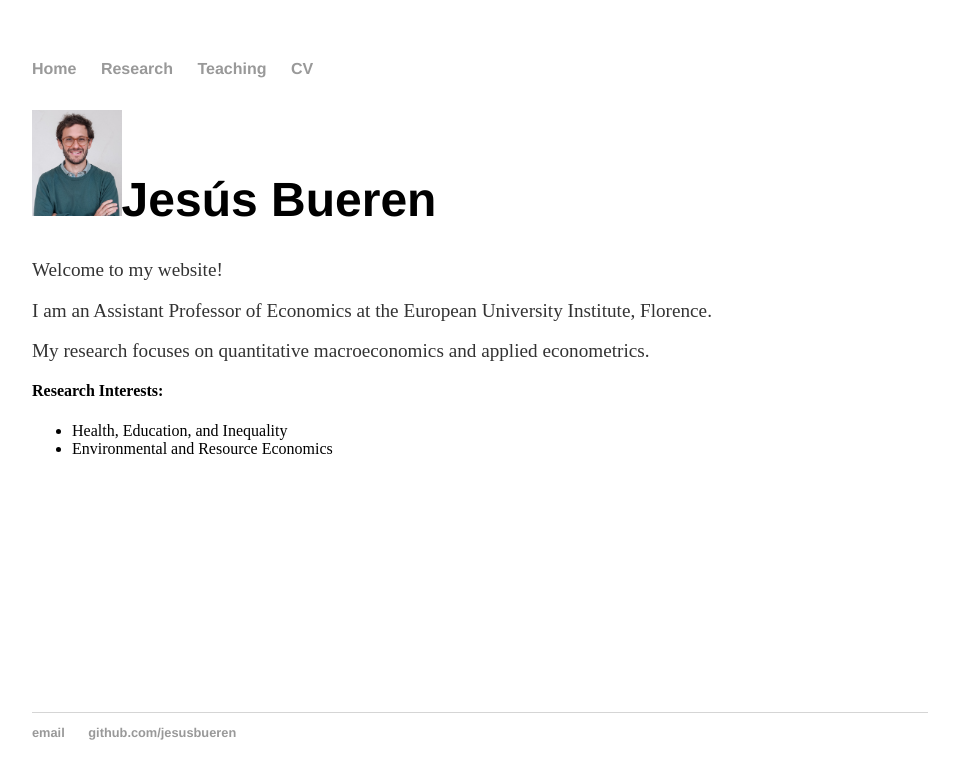
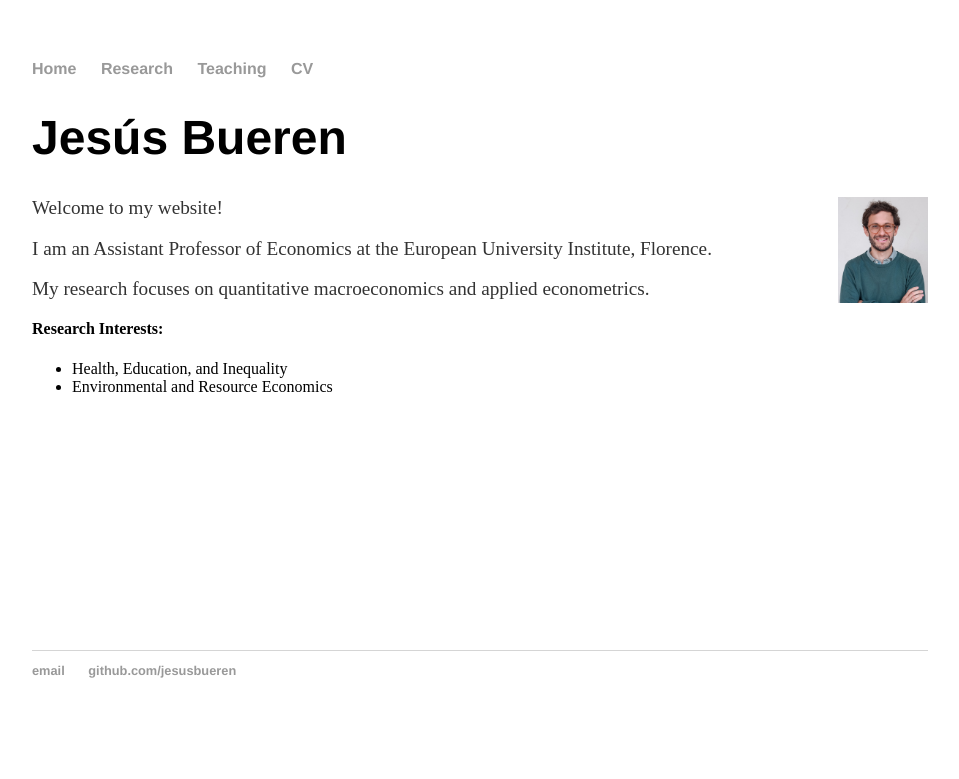
Before and after one commit to jesusbueren/jesusbueren.github.io, a Jekyll site: the page built from index.html, in a window 1280 px wide. Shown: the top 779 px of the page, without its empty margins (160-1119 px from the left). Built offline with Jekyll 4.4.1, drawn with Linux system fonts in a browser that asks for light colours.

Commit message:
Update index.html

```diff
--- a/index.html
+++ b/index.html
@@ -4,7 +4,8 @@
 ---
 <div class="blurb">
 
-	<h1><img src="Jesus_Bueren_2024_2.jpg" width="10%" height="10%">Jes&uacutes Bueren</h1>
+	<h1>Jes&uacutes Bueren</h1>
+	<img src="Jesus_Bueren_2024_2.jpg" width="10%" height="10%" style="float: right; margin-left: 20px; margin-bottom: 20px;">
 	<p>Welcome to my website!</p>
 	<p> I am an Assistant Professor of Economics at the European University Institute, Florence.</p>
 	<p>My research focuses on quantitative macroeconomics and applied econometrics.</p>
```
